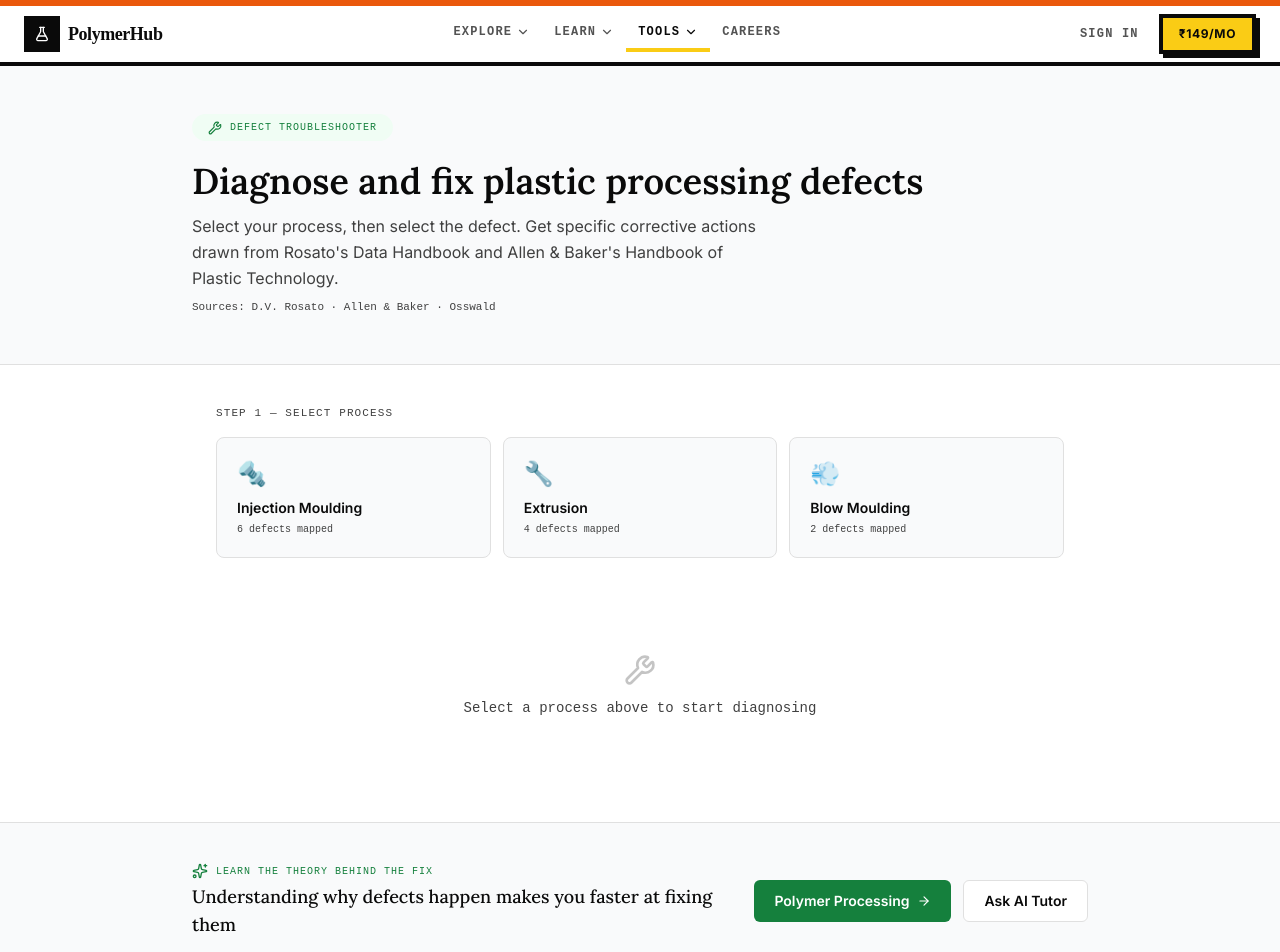
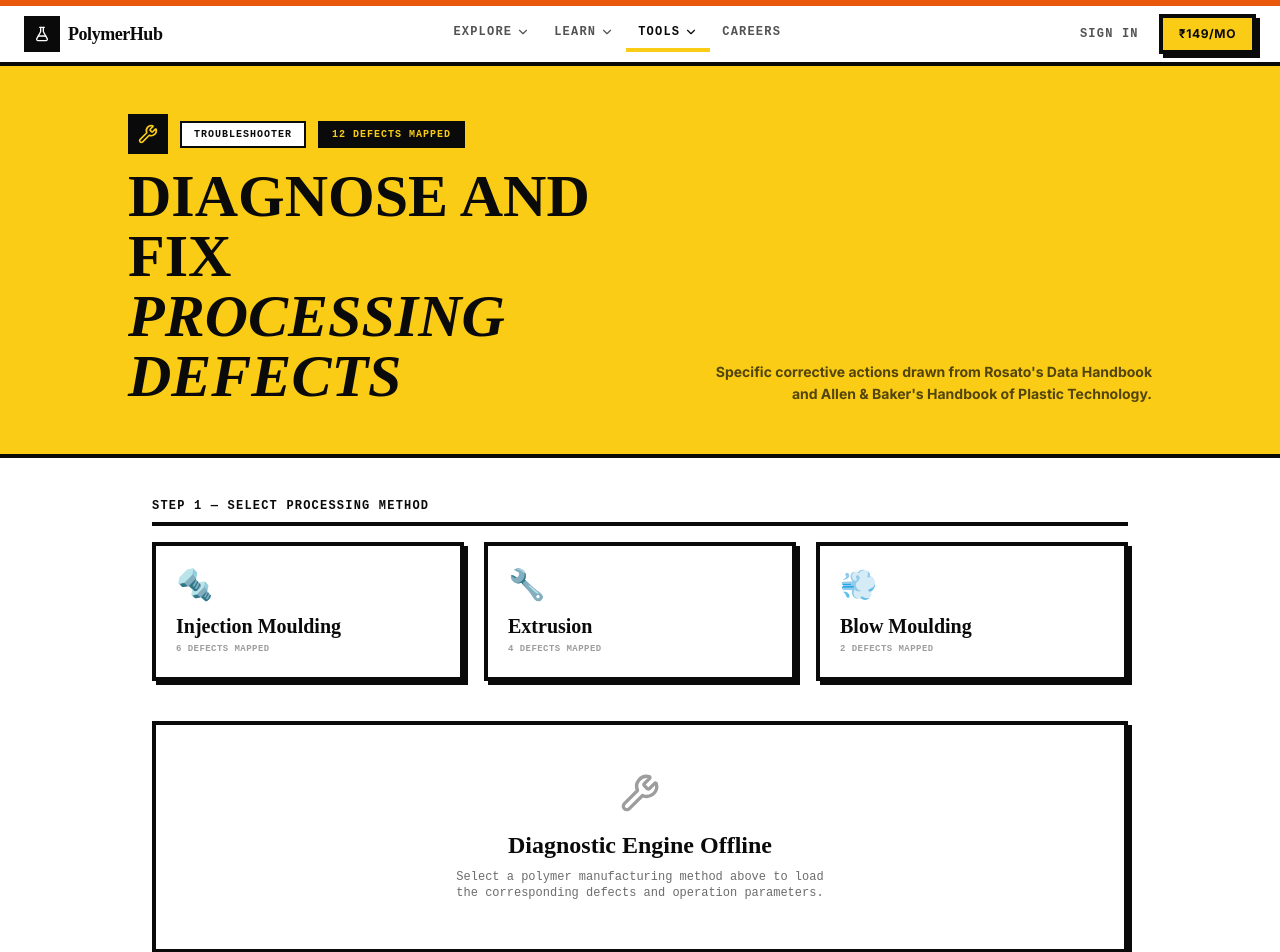
Before and after one commit to mrpdrectheultimate-alt/polymer-hub, a Next.js app: page /troubleshooter in a window 1280 px wide. Shown: the top 952 px of the page. Built offline with nearby package versions, Linux system fonts and the light colour scheme.

Commit message:
Rebuild troubleshooter page in neobrutalist style

```diff
--- a/src/app/troubleshooter/page.tsx
+++ b/src/app/troubleshooter/page.tsx
@@ -2,7 +2,7 @@
 
 import { useState } from 'react'
 import Link from 'next/link'
-import { ArrowRight, AlertTriangle, CheckCircle, ChevronDown, RotateCcw, Wrench, Sparkles } from 'lucide-react'
+import { AlertTriangle, CheckCircle, ChevronDown, RotateCcw, Wrench, Sparkles, BookOpen, Brain } from 'lucide-react'
 
 // ─── Types ─────────────────────────────────────────────────────────────────────
 
@@ -276,9 +276,9 @@ const DATA: Record<Process, ProcessData> = {
 }
 
 const SEV: Record<Severity, { badge: string; label: string }> = {
-  critical: { badge: 'bg-red-50 text-red-700 border-red-200', label: 'Critical' },
-  moderate: { badge: 'bg-amber-light text-amber border-amber-border', label: 'Moderate' },
-  minor: { badge: 'bg-sage-light text-sage border-sage/20', label: 'Minor' },
+  critical: { badge: 'bg-rose-500 text-white border-2 border-ink font-bold', label: 'CRITICAL' },
+  moderate: { badge: 'bg-orange text-white border-2 border-ink font-bold', label: 'MODERATE' },
+  minor: { badge: 'bg-yellow-bright text-ink border-2 border-ink font-bold', label: 'MINOR' },
 }
 
 // ─── Page ──────────────────────────────────────────────────────────────────────
@@ -292,77 +292,129 @@ export default function TroubleshooterPage() {
   const processKeys: Process[] = ['injection', 'extrusion', 'blow']
 
   return (
-    <div className="min-h-screen bg-background">
-
-
-
-      {/* ── Hero ── */}
-      <div className="bg-background-card border-b border-border px-6 md:px-10 py-10 md:py-12">
-        <div className="max-w-4xl mx-auto">
-          <div className="inline-flex items-center gap-2 bg-sage-light rounded-full px-4 py-1.5 mb-5">
-            <Wrench className="w-3.5 h-3.5 text-sage" />
-            <span className="font-mono text-[10px] text-sage tracking-widest uppercase">Defect Troubleshooter</span>
+    <div className="min-h-screen bg-canvas pb-16">
+      {/* Yellow Hero Band */}
+      <section className="border-b-4 border-ink bg-yellow-bright px-6 md:px-12 py-12">
+        <div className="max-w-5xl mx-auto flex flex-col md:flex-row items-start md:items-end justify-between gap-6">
+          <div>
+            <div className="flex items-center gap-3 mb-3">
+              <div className="w-10 h-10 bg-ink border-4 border-ink flex items-center justify-center">
+                <Wrench className="w-5 h-5 text-yellow-bright" />
               </div>
-          <h1 className="font-serif text-3xl md:text-4xl font-semibold text-ink mb-3 leading-tight">
-            Diagnose and fix plastic processing defects
+              <span className="font-mono text-[10px] font-black text-ink border-2 border-ink px-3 py-1 uppercase tracking-widest bg-white">
+                Troubleshooter
+              </span>
+              <span className="font-mono text-[10px] font-black border-2 border-ink bg-ink text-yellow-bright px-3 py-1 uppercase tracking-widest">
+                12 DEFECTS MAPPED
+              </span>
+            </div>
+            <h1 className="font-display text-4xl md:text-6xl font-black text-ink leading-none uppercase">
+              DIAGNOSE AND FIX<br />
+              <span className="italic">PROCESSING DEFECTS</span>
             </h1>
-          <p className="text-ink-muted max-w-xl leading-relaxed mb-2">
-            Select your process, then select the defect. Get specific corrective actions drawn from Rosato&apos;s Data Handbook and Allen &amp; Baker&apos;s Handbook of Plastic Technology.
+          </div>
+          <div className="max-w-md text-left md:text-right">
+            <p className="text-sm font-bold text-ink/70 leading-relaxed">
+              Specific corrective actions drawn from Rosato&apos;s Data Handbook and Allen &amp; Baker&apos;s Handbook of Plastic Technology.
             </p>
-          <p className="font-mono text-[11px] text-ink-muted">Sources: D.V. Rosato · Allen &amp; Baker · Osswald</p>
           </div>
         </div>
+      </section>
 
-      <div className="max-w-4xl mx-auto px-4 sm:px-6 py-10">
+      {/* Main Grid */}
+      <div className="max-w-5xl mx-auto px-4 sm:px-6 py-10">
 
-        {/* ── Step 1: Select process ── */}
-        <div className="mb-8">
-          <div className="flex items-center justify-between mb-4">
-            <h2 className="font-mono text-[11px] text-ink-muted uppercase tracking-widest">Step 1 — Select process</h2>
+        {/* Step 1: Select process */}
+        <div className="mb-10">
+          <div className="flex items-center justify-between mb-4 border-b-4 border-ink pb-2">
+            <h2 className="font-mono text-xs font-black text-ink uppercase tracking-widest">
+              Step 1 — Select processing method
+            </h2>
             {process && (
-              <button onClick={reset} className="font-mono text-[10px] text-ink-muted hover:text-sage flex items-center gap-1 transition-colors">
-                <RotateCcw className="w-3 h-3" /> Reset
+              <button
+                onClick={reset}
+                className="font-mono text-[10px] font-black border-2 border-ink px-2.5 py-1 uppercase bg-canvas hover:bg-ink hover:text-white transition-colors flex items-center gap-1 shadow-[2px_2px_0px_0px_rgba(0,0,0,1)] active:translate-x-0.5 active:translate-y-0.5 active:shadow-[1px_1px_0px_0px_rgba(0,0,0,1)]"
+              >
+                <RotateCcw className="w-3 h-3" /> Reset all
               </button>
             )}
           </div>
-          <div className="grid grid-cols-1 sm:grid-cols-3 gap-3">
+
+          <div className="grid grid-cols-1 sm:grid-cols-3 gap-5">
             {processKeys.map((p) => {
               const d = DATA[p]
               const sel = process === p
+              const accentColor = p === 'injection' ? '#1D4ED8' : p === 'extrusion' ? '#EA580C' : '#7C3AED'
+
               return (
                 <button
                   key={p}
-                  onClick={() => { setProcess(p); setDefect(null); setExpandedFix(null) }}
-                  className={`text-left rounded-2xl border p-5 transition-all ${sel ? 'border-sage bg-sage-light' : 'border-border bg-background-card hover:border-sage hover:-translate-y-0.5'}`}
+                  onClick={() => {
+                    setProcess(p)
+                    setDefect(null)
+                    setExpandedFix(null)
+                  }}
+                  className={`text-left border-4 border-ink p-5 transition-all w-full select-none ${
+                    sel ? '-translate-y-1' : 'hover:-translate-y-0.5'
+                  }`}
+                  style={{
+                    backgroundColor: '#FFFFFF',
+                    boxShadow: sel ? `6px 6px 0px 0px ${accentColor}` : `4px 4px 0px 0px #0A0A0A`,
+                  }}
                 >
-                  <div className="text-2xl mb-2">{d.icon}</div>
-                  <div className={`font-semibold text-sm ${sel ? 'text-sage' : 'text-ink'}`}>{d.label}</div>
-                  <div className="font-mono text-[10px] text-ink-muted mt-1">{d.defects.length} defects mapped</div>
+                  <div className="text-3xl mb-3">{d.icon}</div>
+                  <div className="font-display text-xl font-black text-ink leading-tight">
+                    {d.label}
+                  </div>
+                  <div className="font-mono text-[9px] font-bold text-ink/40 mt-1 uppercase tracking-wider">
+                    {d.defects.length} defects mapped
+                  </div>
                 </button>
               )
             })}
           </div>
         </div>
 
-        {/* ── Step 2: Select defect ── */}
+        {/* Step 2: Select defect */}
         {process && (
-          <div className="mb-8">
-            <h2 className="font-mono text-[11px] text-ink-muted uppercase tracking-widest mb-4">Step 2 — Select defect</h2>
-            <div className="grid grid-cols-1 sm:grid-cols-2 gap-3">
+          <div className="mb-10 animate-fadeIn">
+            <div className="border-b-4 border-ink pb-2 mb-5">
+              <h2 className="font-mono text-xs font-black text-ink uppercase tracking-widest">
+                Step 2 — Select the defect symptoms
+              </h2>
+            </div>
+            <div className="grid grid-cols-1 sm:grid-cols-2 gap-5">
               {DATA[process].defects.map((d) => {
                 const sel = defect?.id === d.id
                 const sev = SEV[d.severity]
+                const accentColor = process === 'injection' ? '#1D4ED8' : process === 'extrusion' ? '#EA580C' : '#7C3AED'
+
                 return (
                   <button
                     key={d.id}
-                    onClick={() => { setDefect(d); setExpandedFix(null) }}
-                    className={`text-left rounded-2xl border p-4 transition-all ${sel ? 'border-sage bg-sage-light' : 'border-border bg-background-card hover:border-sage hover:-translate-y-0.5'}`}
+                    onClick={() => {
+                      setDefect(d)
+                      setExpandedFix(null)
+                    }}
+                    className={`text-left border-4 border-ink p-5 transition-all w-full ${
+                      sel ? '-translate-y-1' : 'hover:-translate-y-0.5'
+                    }`}
+                    style={{
+                      backgroundColor: '#FFFFFF',
+                      boxShadow: sel ? `6px 6px 0px 0px ${accentColor}` : `4px 4px 0px 0px #0A0A0A`,
+                    }}
                   >
-                    <div className="flex items-center justify-between mb-2">
-                      <h3 className={`font-semibold text-sm ${sel ? 'text-sage' : 'text-ink'}`}>{d.name}</h3>
-                      <span className={`font-mono text-[9px] px-2 py-0.5 rounded border ${sev.badge}`}>{sev.label}</span>
+                    <div className="flex items-start justify-between gap-3 mb-2">
+                      <h3 className="font-display text-lg font-black text-ink leading-tight">
+                        {d.name}
+                      </h3>
+                      <span className={`font-mono text-[8px] uppercase px-2 py-0.5 flex-shrink-0 ${sev.badge}`}>
+                        {sev.label}
+                      </span>
                     </div>
-                    <p className="text-xs text-ink-muted leading-relaxed line-clamp-2">{d.description}</p>
+                    <p className="text-xs text-ink/60 leading-relaxed line-clamp-2">
+                      {d.description}
+                    </p>
                   </button>
                 )
               })}
@@ -370,100 +422,161 @@ export default function TroubleshooterPage() {
           </div>
         )}
 
-        {/* ── Step 3: Results ── */}
+        {/* Step 3: Corrective actions */}
         {defect && (
-          <div className="space-y-6">
-            <div className="border-t border-border pt-6">
-              <h2 className="font-mono text-[11px] text-ink-muted uppercase tracking-widest mb-5">Step 3 — Corrective actions</h2>
+          <div className="space-y-8 animate-fadeIn">
+            <div className="border-b-4 border-ink pb-2">
+              <h2 className="font-mono text-xs font-black text-ink uppercase tracking-widest">
+                Step 3 — Engineering diagnostics and fixes
+              </h2>
+            </div>
 
-              <div className="bg-background-card rounded-2xl border border-border p-5 mb-5">
-                <div className="flex items-start justify-between gap-3 mb-3">
-                  <h3 className="font-serif font-semibold text-lg text-ink">{defect.name}</h3>
-                  <span className={`font-mono text-[9px] px-2.5 py-1 rounded border flex-shrink-0 ${SEV[defect.severity].badge}`}>{SEV[defect.severity].label}</span>
+            {/* Defect Overview Panel */}
+            <div className="border-4 border-ink bg-canvas p-6 shadow-hard" style={{ boxShadow: '5px 5px 0px 0px #0A0A0A' }}>
+              <div className="flex flex-col sm:flex-row items-start sm:items-center justify-between gap-3 mb-4">
+                <div>
+                  <div className="font-mono text-[9px] font-bold text-ink/40 uppercase tracking-widest mb-1">{"// Defect Description"}</div>
+                  <h3 className="font-display text-3xl font-black text-ink leading-tight">{defect.name}</h3>
                 </div>
-                <p className="text-sm text-ink-muted leading-relaxed mb-4">{defect.description}</p>
-                <p className="font-mono text-[10px] text-ink-muted uppercase tracking-wider mb-2">Root Causes</p>
-                <div className="space-y-1.5">
+                <span className={`font-mono text-[10px] px-3 py-1 flex-shrink-0 ${SEV[defect.severity].badge}`}>
+                  {SEV[defect.severity].label} SEVERITY
+                </span>
+              </div>
+              <p className="text-sm text-ink/75 leading-relaxed mb-6 border-l-4 border-ink pl-4 py-1 italic">
+                {defect.description}
+              </p>
+
+              {/* Causes block */}
+              <div className="border-t-2 border-ink/10 pt-5">
+                <div className="font-mono text-[10px] font-black text-ink uppercase tracking-wider mb-3 flex items-center gap-1.5">
+                  <AlertTriangle className="w-4 h-4 text-orange" /> Potential Root Causes
+                </div>
+                <div className="space-y-3">
                   {defect.causes.map((c, i) => (
-                    <div key={i} className="flex items-start gap-2.5">
-                      <AlertTriangle className="w-3.5 h-3.5 text-amber flex-shrink-0 mt-0.5" />
-                      <p className="text-sm text-ink leading-relaxed">{c}</p>
+                    <div key={i} className="flex items-start gap-3 bg-amber-50/50 border-2 border-ink p-3 rounded-none shadow-[2px_2px_0px_0px_rgba(0,0,0,1)]">
+                      <div className="w-5 h-5 bg-ink text-yellow-bright flex items-center justify-center font-mono text-[10px] font-black flex-shrink-0 mt-0.5">
+                        {i + 1}
+                      </div>
+                      <p className="text-sm text-ink font-bold leading-relaxed">{c}</p>
                     </div>
                   ))}
                 </div>
               </div>
+            </div>
 
-              <div className="space-y-3 mb-5">
-                <p className="font-mono text-[10px] text-sage uppercase tracking-wider">Corrective Actions (try in order)</p>
+            {/* Corrective Actions Accordion */}
+            <div className="space-y-3">
+              <div className="font-mono text-[10px] font-black text-ink uppercase tracking-wider mb-3 flex items-center gap-1.5">
+                🔧 Corrective Actions (Try in Order)
+              </div>
+
+              <div className="space-y-4">
                 {defect.fixes.map((fix, i) => {
                   const exp = expandedFix === i
+                  const accentColor = process === 'injection' ? '#1D4ED8' : process === 'extrusion' ? '#EA580C' : '#7C3AED'
                   return (
+                    <div
+                      key={i}
+                      className="border-4 border-ink bg-canvas transition-all overflow-hidden w-full block"
+                      style={{
+                        boxShadow: exp ? `4px 4px 0px 0px ${accentColor}` : `3px 3px 0px 0px #0A0A0A`
+                      }}
+                    >
                       <button
-                      key={i}
                         onClick={() => setExpandedFix(exp ? null : i)}
-                      className="w-full text-left bg-background-card rounded-2xl border border-border hover:border-sage transition-all overflow-hidden"
+                        className="w-full text-left flex items-center justify-between p-5 hover:bg-slate-50 transition-colors"
                       >
-                      <div className="flex items-center justify-between p-4">
-                        <div className="flex items-center gap-3 min-w-0">
-                          <div className="w-7 h-7 rounded-lg bg-sage text-white flex items-center justify-center flex-shrink-0 font-mono text-xs font-semibold">{i + 1}</div>
+                        <div className="flex items-center gap-4 min-w-0">
+                          <div className="w-8 h-8 bg-ink text-white flex items-center justify-center flex-shrink-0 font-mono text-sm font-black border-2 border-ink shadow-[2px_2px_0px_0px_rgba(254,240,138,1)]">
+                            {i + 1}
+                          </div>
                           <div className="min-w-0">
-                            <div className="font-mono text-[10px] text-ink-muted uppercase tracking-wider">{fix.parameter}</div>
-                            <div className="font-medium text-sm text-ink">{fix.action}</div>
+                            <div className="font-mono text-[9px] font-black text-ink/40 uppercase tracking-widest">
+                              {fix.parameter}
+                            </div>
+                            <div className="font-display text-lg font-black text-ink leading-tight">
+                              {fix.action}
                             </div>
                           </div>
-                        <ChevronDown className={`w-4 h-4 text-ink-muted flex-shrink-0 transition-transform ${exp ? 'rotate-180' : ''}`} />
                         </div>
+                        <ChevronDown className={`w-5 h-5 text-ink flex-shrink-0 transition-transform duration-200 ${exp ? 'rotate-180' : ''}`} />
+                      </button>
+
                       {exp && (
-                        <div className="px-4 pb-4 border-t border-border pt-3">
-                          <p className="text-sm text-ink leading-relaxed">{fix.detail}</p>
+                        <div className="px-5 pb-5 pt-3 border-t-2 border-ink bg-slate-50/50 animate-fadeIn">
+                          <div className="font-mono text-[9px] font-bold text-ink/40 uppercase tracking-widest mb-1.5">{"// Standard Operating Procedure"}</div>
+                          <p className="text-sm text-ink/80 leading-relaxed font-bold">
+                            {fix.detail}
+                          </p>
                         </div>
                       )}
-                    </button>
+                    </div>
                   )
                 })}
               </div>
-
-              <div className="bg-sage-light rounded-2xl p-5 border border-sage/20 mb-5">
-                <div className="flex items-center gap-2 mb-2">
-                  <CheckCircle className="w-4 h-4 text-sage" />
-                  <p className="font-mono text-[10px] text-sage uppercase tracking-wider">Prevention Tip</p>
-                </div>
-                <p className="text-sm text-ink leading-relaxed">{defect.preventionTip}</p>
             </div>
 
-              <p className="font-mono text-[10px] text-ink-muted">Source: {defect.source}</p>
+            {/* Prevention Banner */}
+            <div className="border-4 border-ink p-6 shadow-hard" style={{ backgroundColor: '#F0FDF4', boxShadow: '4px 4px 0px 0px #15803D' }}>
+              <div className="flex items-center gap-2 mb-3">
+                <CheckCircle className="w-5 h-5 text-emerald-700" />
+                <p className="font-mono text-[10px] font-black text-emerald-800 uppercase tracking-wider">
+                  Industrial Prevention Strategy
+                </p>
+              </div>
+              <p className="text-sm text-emerald-950 font-bold leading-relaxed">
+                {defect.preventionTip}
+              </p>
+            </div>
+
+            {/* Source credit */}
+            <div className="font-mono text-[9px] text-ink/40 text-right uppercase tracking-wider">
+              Recommended Literature: {defect.source}
             </div>
           </div>
         )}
 
         {!process && (
-          <div className="text-center py-16 text-ink-muted">
-            <Wrench className="w-8 h-8 mx-auto mb-3 opacity-30" />
-            <p className="font-mono text-sm">Select a process above to start diagnosing</p>
+          <div className="border-4 border-ink p-12 text-center shadow-hard bg-white">
+            <Wrench className="w-10 h-10 mx-auto mb-4 text-ink/40" />
+            <div className="font-display text-2xl font-black text-ink mb-2">Diagnostic Engine Offline</div>
+            <p className="text-ink/60 max-w-sm mx-auto font-mono text-xs">
+              Select a polymer manufacturing method above to load the corresponding defects and operation parameters.
+            </p>
           </div>
         )}
       </div>
 
-      {/* ── Footer CTA ── */}
-      <div className="bg-background-card border-t border-border px-6 py-10">
-        <div className="max-w-4xl mx-auto flex flex-col sm:flex-row items-center justify-between gap-5">
+      {/* Footer CTA */}
+      <section className="border-t-4 border-ink bg-yellow-bright px-6 md:px-12 py-10 mt-16">
+        <div className="max-w-5xl mx-auto flex flex-col md:flex-row items-center justify-between gap-6">
           <div>
-            <div className="flex items-center gap-2 mb-1">
-              <Sparkles className="w-4 h-4 text-sage" />
-              <span className="font-mono text-[10px] text-sage uppercase tracking-widest">Learn the theory behind the fix</span>
+            <div className="flex items-center gap-2 mb-2">
+              <Sparkles className="w-4 h-4 text-ink" />
+              <span className="font-mono text-[10px] font-black text-ink uppercase tracking-widest">
+                Learn the theory behind the fix
+              </span>
             </div>
-            <p className="font-serif text-lg font-medium text-ink">Understanding why defects happen makes you faster at fixing them</p>
+            <p className="font-display text-2xl font-black text-ink leading-tight">
+              Understanding why defects happen makes you a faster field engineer.
+            </p>
           </div>
-          <div className="flex gap-3 flex-shrink-0">
-            <Link href="/subjects/polymer-processing" className="inline-flex items-center gap-2 bg-sage hover:bg-sage-hover text-white font-semibold text-sm px-5 py-2.5 rounded-xl transition-colors">
-              Polymer Processing <ArrowRight className="w-3.5 h-3.5" />
+          <div className="flex flex-col sm:flex-row gap-3 w-full sm:w-auto flex-shrink-0">
+            <Link
+              href="/subjects/polymer-processing"
+              className="cn-btn-black text-center text-xs py-3 px-5 flex items-center justify-center gap-1.5"
+            >
+              <BookOpen className="w-4 h-4" /> Study Processing Lessons
             </Link>
-            <Link href="/ai-tutor" className="inline-flex items-center gap-2 bg-background border border-border text-ink font-semibold text-sm px-5 py-2.5 rounded-xl hover:border-sage transition-colors">
-              Ask AI Tutor
+            <Link
+              href="/ai-tutor"
+              className="cn-btn bg-white text-ink text-center text-xs py-3 px-5 flex items-center justify-center gap-1.5"
+            >
+              <Brain className="w-4 h-4" /> Ask AI Tutor
             </Link>
           </div>
         </div>
-      </div>
+      </section>
     </div>
   )
 }
```
Lines whose indentation alone changed are shown as unchanged.
